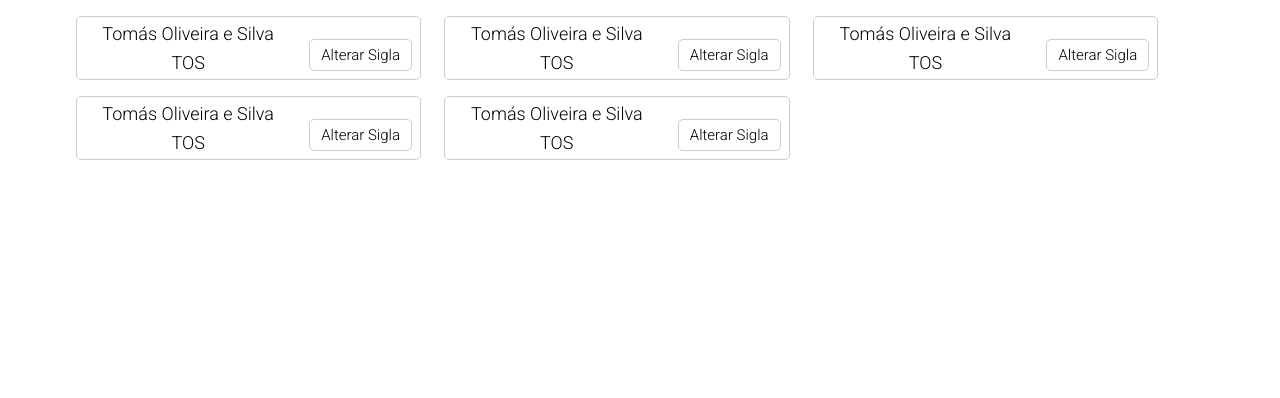
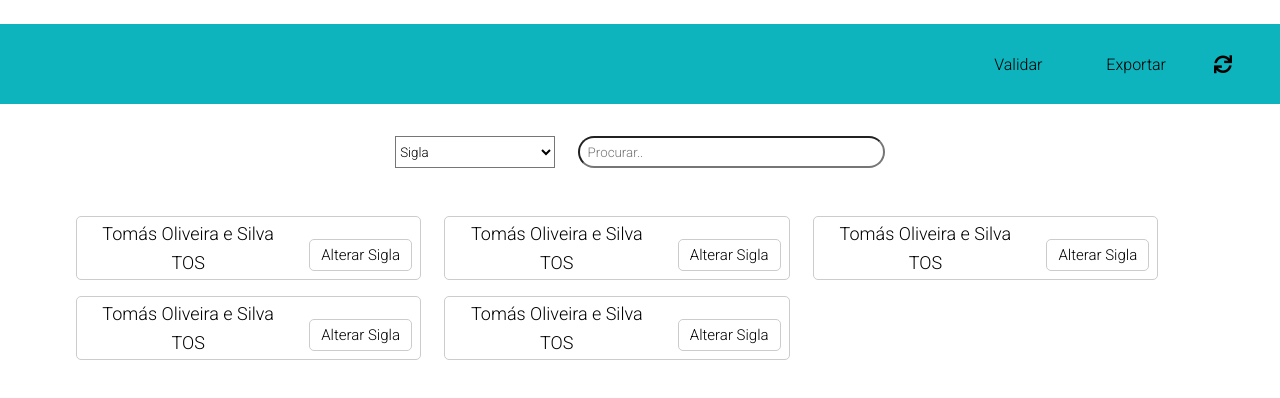
Before and after one commit to zepedrotrigo/DSD-professor-schedule-assigner, a React (Create React App) app in the folder frontend/: page /change-acronym in a window 1280 px wide. Shown: the top 398 px of the page. Built offline with nearby package versions, Linux system fonts and the light colour scheme.

Commit message:
add filters and search bar to change acronyms page

```diff
--- a/frontend/src/components/Panels/MainPanel/MainPanel.js
+++ b/frontend/src/components/Panels/MainPanel/MainPanel.js
@@ -1,5 +1,8 @@
 import "./MainPanel.css";
 import React, { useState, useEffect} from "react";
+import Filters from "../../Filters/Filters";
+import SearchAndFilters from "../../SearchAndFilters/SearchAndFilters";
+import SearchBar from "../../SearchBar/SearchBar";
 
 function MainPanel(props) {
 
@@ -20,6 +23,10 @@ function MainPanel(props) {
 
     return (
         <div className="main-panel">
+            <SearchAndFilters>
+                            <Filters />
+                            <SearchBar />
+            </SearchAndFilters>
             {data}
         </div>
     )
--- a/frontend/src/components/SearchAndFilters/SearchAndFilters.css
+++ b/frontend/src/components/SearchAndFilters/SearchAndFilters.css
@@ -11,3 +11,14 @@
     justify-content: space-between;
     align-items: center;
 }
+
+.minor-width-content {
+    width: 40%;
+    margin: 0 30%;
+    justify-content: space-around;
+}
+
+.minor-width-wrapper {
+    max-height: none;
+    padding: 2rem 0;
+}
--- a/frontend/src/components/SearchAndFilters/SearchAndFilters.js
+++ b/frontend/src/components/SearchAndFilters/SearchAndFilters.js
@@ -3,7 +3,7 @@ import "./SearchAndFilters.css";
 function SearchAndFilters(props) {
     return (
         <div className={`filters-and-search-wrapper ${props.class}`}>
-            <div className="filters-and-search-content">
+            <div className={`filters-and-search-content ${props.classContent}`}>
                 {props.children}
             </div>
         </div>
--- a/frontend/src/views/ChangeAcronym.js
+++ b/frontend/src/views/ChangeAcronym.js
@@ -1,10 +1,22 @@
 import Card from "../components/Card/Card";
+import Filters from "../components/Filters/Filters";
+import Navbar from '../components/Navbar';
+import SearchAndFilters from "../components/SearchAndFilters/SearchAndFilters";
+import SearchBar from "../components/SearchBar/SearchBar";
+import UniversalBar from '../components/UniversalBar';
 import "./ChangeAcronym.css";
 
 function ChangeAcronym() {
 
 
     return (
+        <div className='content'>
+            <UniversalBar></UniversalBar>
+            <Navbar></Navbar>
+            <SearchAndFilters class="minor-width-wrapper" classContent="minor-width-content">
+                <Filters />
+                <SearchBar />
+            </SearchAndFilters>
             <div className="change-acronym">
                 <Card name="Tomás Oliveira e Silva" acronym="TOS" onClick={null} />
                 <Card name="Tomás Oliveira e Silva" acronym="TOS" onClick={null} />
@@ -12,6 +24,7 @@ function ChangeAcronym() {
                 <Card name="Tomás Oliveira e Silva" acronym="TOS" onClick={null} />
                 <Card name="Tomás Oliveira e Silva" acronym="TOS" onClick={null} />
             </div>
+        </div>
     )
 }
 
--- a/frontend/src/views/Home.js
+++ b/frontend/src/views/Home.js
@@ -281,17 +281,9 @@ class Home extends React.Component {
                         {this.state.ucInfo !== null ? this.displayUcInSidePanel() : <p className='empty-message'>Click on an UC to show more info...</p>}
                     </SidePanel>
                     <MainPanel>
-                    <SearchAndFilters>
-                        <Filters />
-                        <SearchBar />
-                    </SearchAndFilters>
                         {this.state.ucsList !== null ? this.loadUCsCells()  : <h3>Fetching...</h3>}
                     </MainPanel>
                     <MainPanel>
-                        <SearchAndFilters>
-                            <Filters />
-                            <SearchBar />
-                        </SearchAndFilters>
                         {this.state.profsList !== null ? this.loadProfsCells() : <h3>Fetching...</h3>}
                     </MainPanel>
                     <SidePanel>
```
Lines whose indentation alone changed are shown as unchanged.
